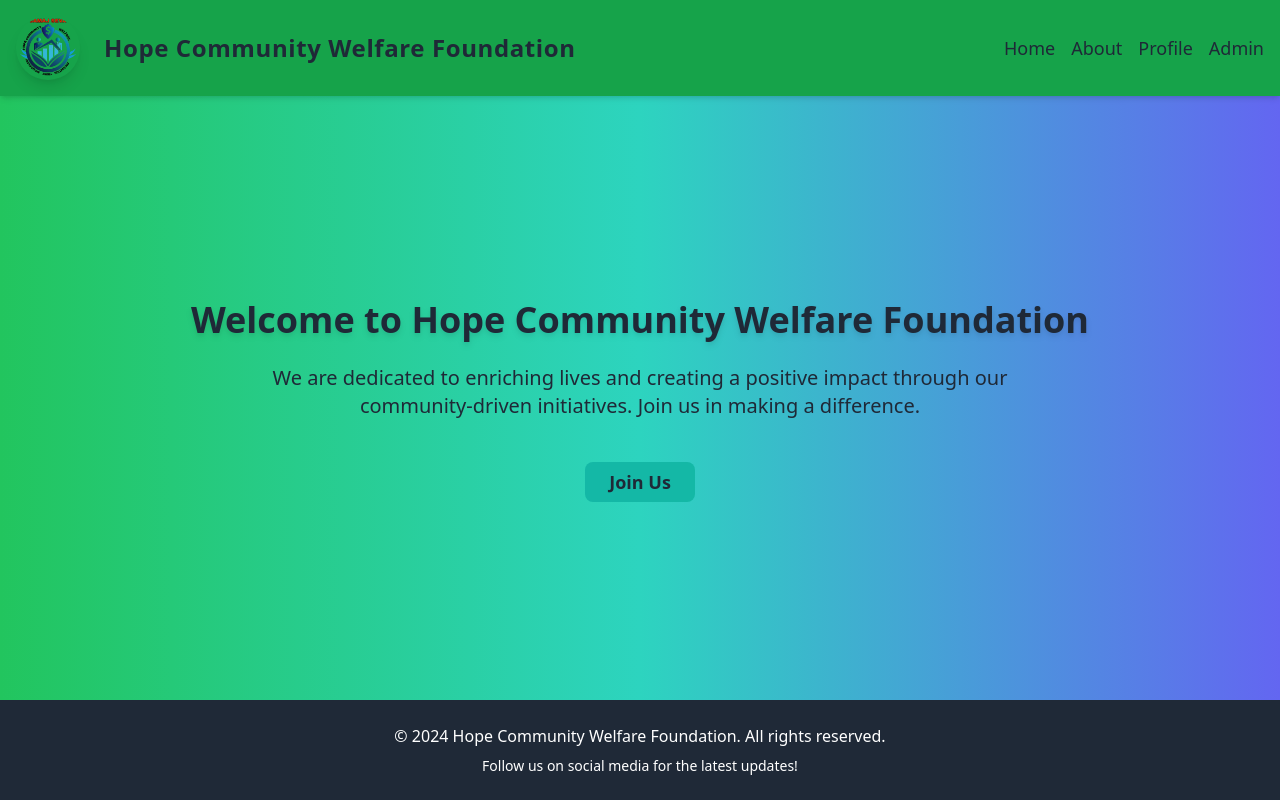
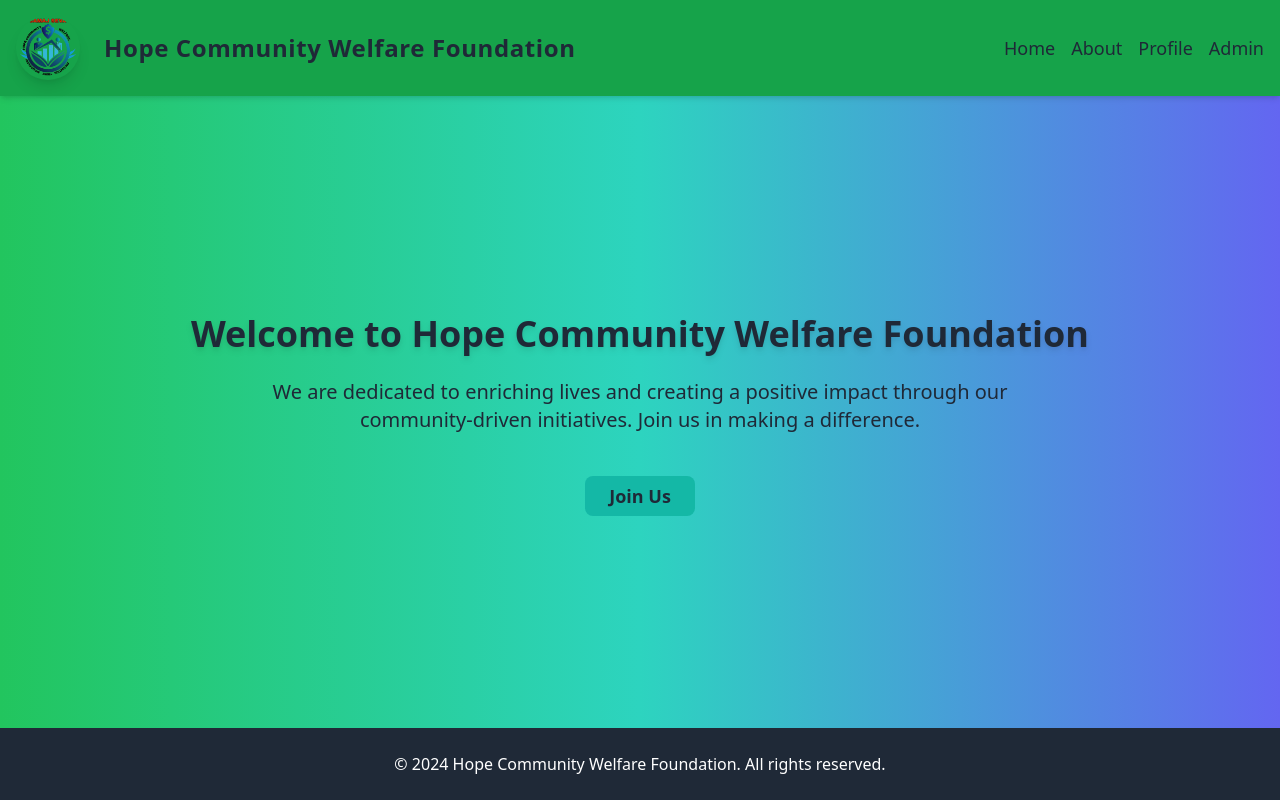
Before and after one commit to Yathish26/MLM, a React (Vite) app: page / in a window 1280 px wide. Built offline with nearby package versions, Linux system fonts and the light colour scheme.

Commit message:
server migration

```diff
--- a/src/Home.jsx
+++ b/src/Home.jsx
@@ -21,7 +21,6 @@ export default function Home() {
       <footer className="bg-gray-800 text-white text-center py-6">
         <div className="container mx-auto px-4">
           <p className="text-sm md:text-base">&copy; {new Date().getFullYear()} Hope Community Welfare Foundation. All rights reserved.</p>
-          <p className="text-xs md:text-sm mt-2">Follow us on social media for the latest updates!</p>
         </div>
       </footer>
     </div>
```
Also changed, not shown: 2 other files (tests, documents, lock files or other folders).
